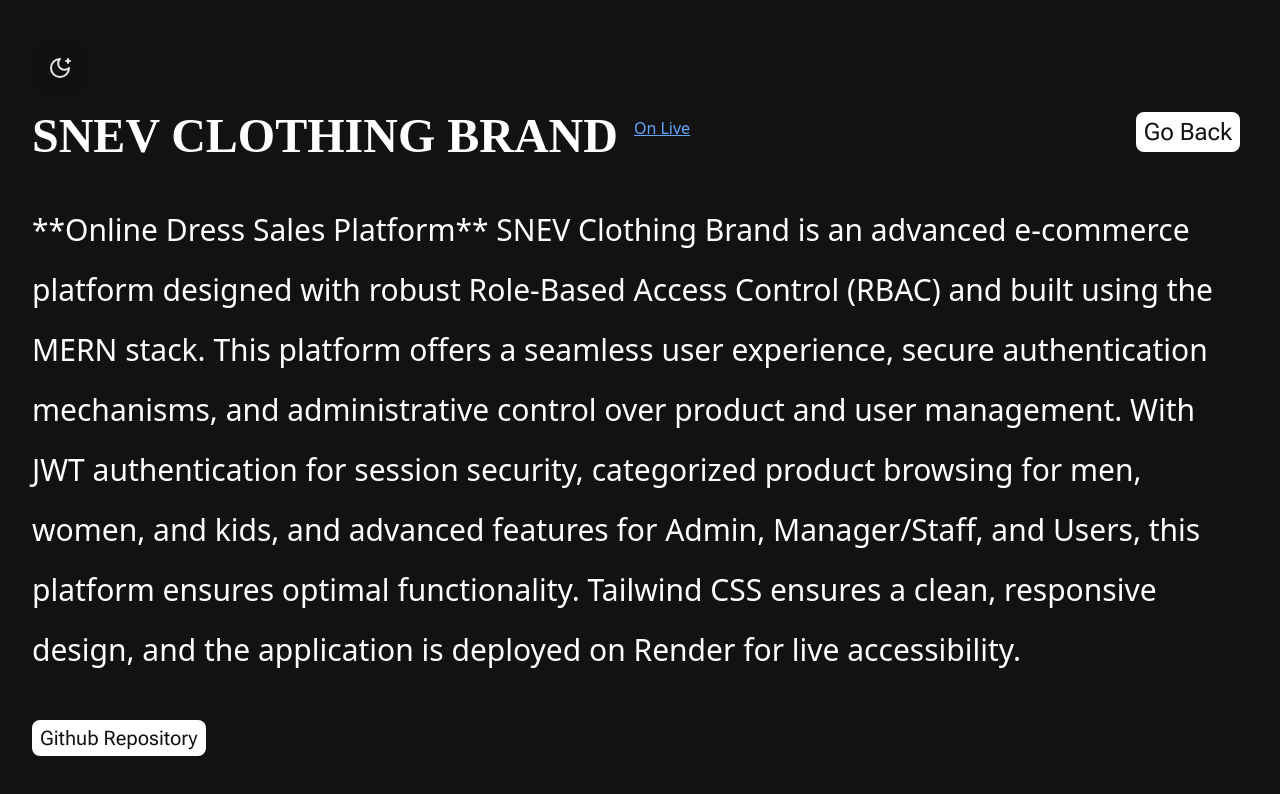
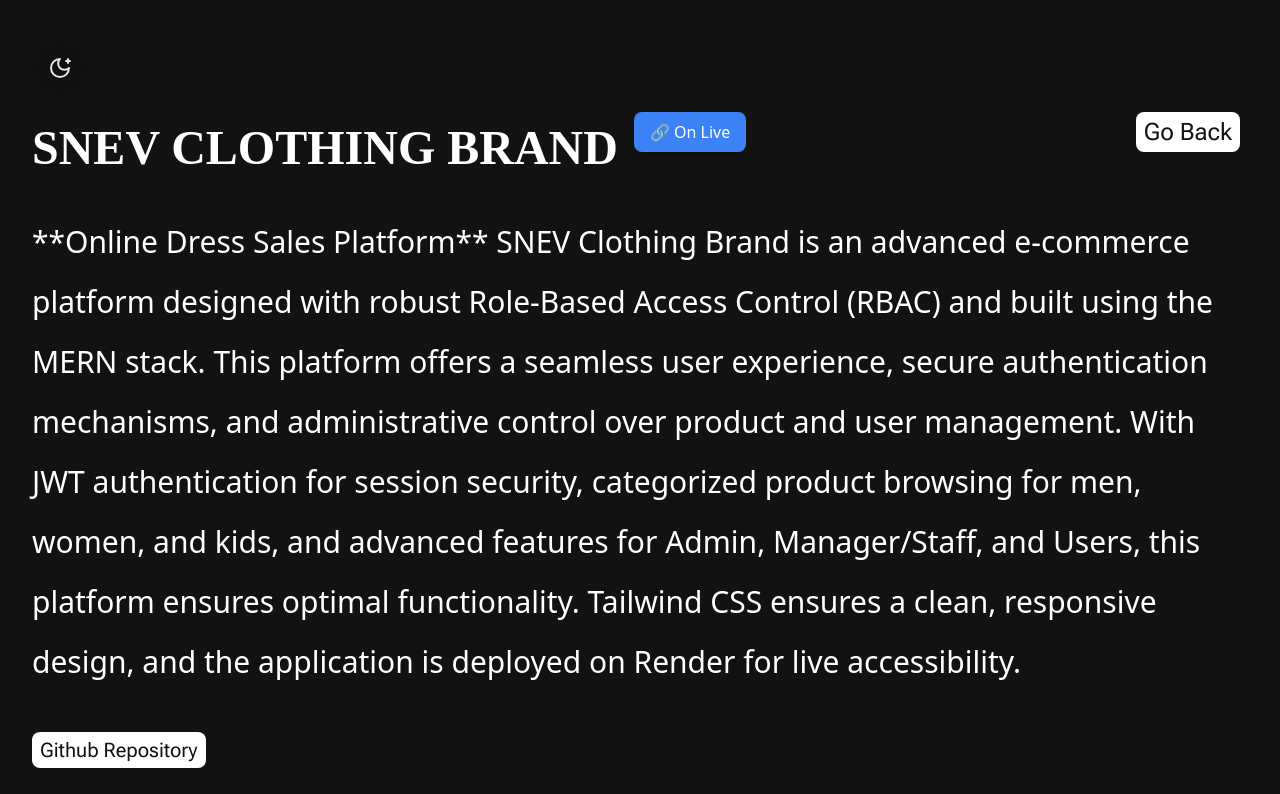
Before and after one commit to SanjeevikumarWD/portfolio, a React (Vite) app: page /product/1 in a window 1280 px wide. Shown: the top 794 px of the page. Built offline with nearby package versions, Linux system fonts and the light colour scheme; a web font is replaced by a local one.

Commit message:
Update ProductCard.jsx
live link design

```diff
--- a/src/components/prouct_card/ProductCard.jsx
+++ b/src/components/prouct_card/ProductCard.jsx
@@ -25,9 +25,9 @@
     href={product.liveLink}
     target="_blank"
     rel="noopener noreferrer"
-        className="text-blue-400 underline ml-4 mb-5"
+    className="inline-flex items-center gap-2 bg-blue-500 hover:bg-blue-600 text-white px-4 py-2 rounded-lg shadow-md transition-all duration-300 mb-5 ml-4"
   >
-        On Live
+    🔗 On Live
   </a>
 )}
 </div>
```
Lines whose indentation alone changed are shown as unchanged.
